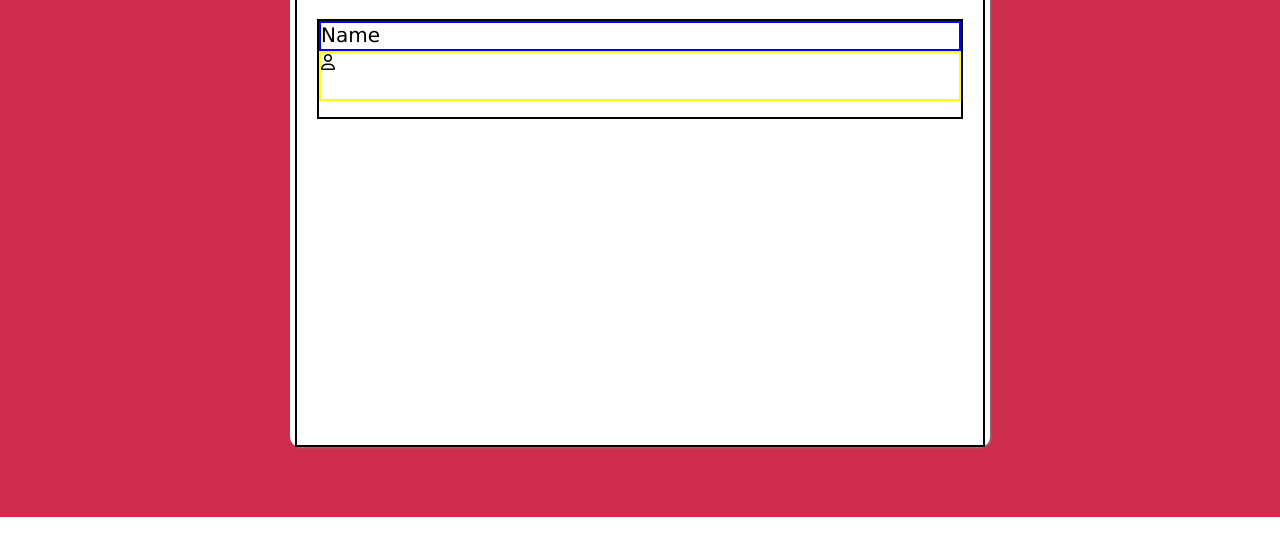
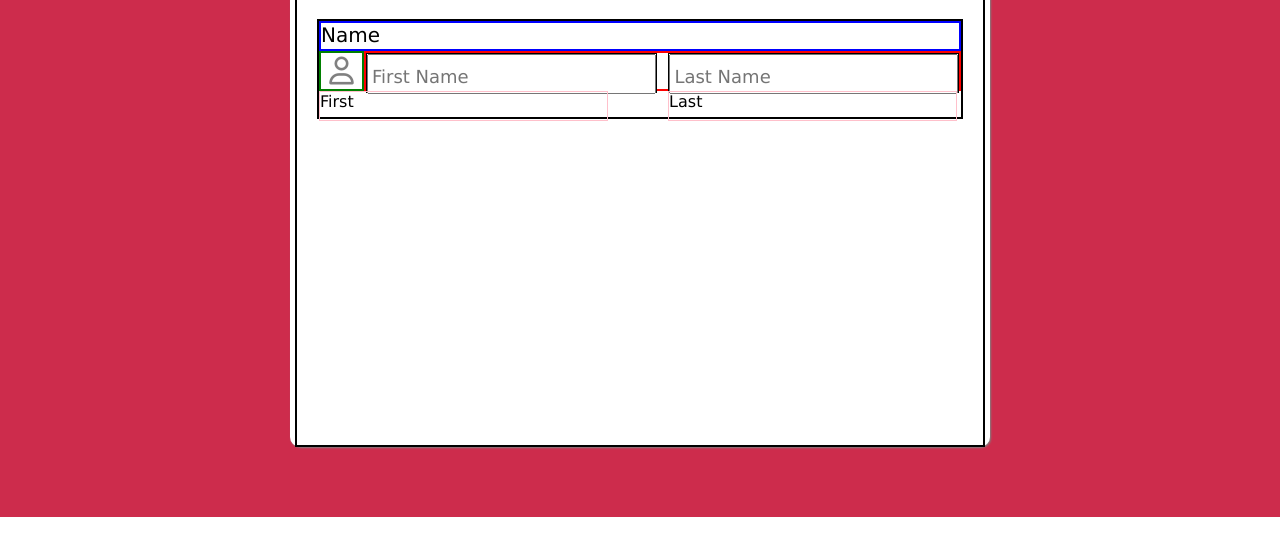
Before and after one commit to Prabhjot20022008/Sign-up, a plain HTML site: page index.html in a window 1280 px wide. Shown: the part 223-778 px from the top of the page. Drawn offline with Linux system fonts and the light colour scheme.

Commit message:
made name part

```diff
--- a/index.html
+++ b/index.html
@@ -27,6 +27,7 @@
                 </div>
 
                 <div class="form-body">
+                    <form action="/action.php">
                         <div class="name part">
 
                             <div class="name h1">
@@ -34,11 +35,33 @@
                             </div>
 
                             <div class="name h2">
-                            <div class=" name h2-icon">
+                                <div class="h2-a">
                                     <i class="fa-regular fa-user"></i>
                                  </div>
+
+                                <div class="h2-b">
+                                    <div class="h2-b-1">
+                                        <input type="text" placeholder="First Name">
+                                    </div>
+                                     <div class="h2-b-1">
+                                        <input type="text" placeholder="Last Name">
                                     </div>
                                 </div>
+
+                            </div>
+
+                            <div class="h3">
+                                <div class="h3-a">
+                                    <p>First</p>
+                                </div>
+
+                                <div class="h3-b">
+                                    <p>Last</p>
+                                </div>
+                            </div>
+
+                        </div>
+                    </form>
                 </div>
 
 
--- a/style.css
+++ b/style.css
@@ -91,7 +91,62 @@ main{
 }
 
 .h2{
-    height: 50px;
+    height: 40px;
     width: 100%;
-    border: 2px solid yellow;
+    display: flex;
 }
+
+.h2-a{
+    height: 40px;
+    width: 7%;
+    border: 2px solid green;
+    display: flex;
+    justify-content: center;
+    align-items: center;
+}
+
+.h2-a i{
+    font-size: 28px;
+    color: grey;
+}
+
+.h2-b{
+    height: 40px;
+    width: 93%;
+    border: 2px solid red;
+    display: flex;
+    justify-content: space-between;
+}
+
+.h2-b-1{
+    height: 40px;
+    width: 49%;
+    border: 1px solid black;
+}
+
+input{
+    height: 40px;
+    width: 100%;
+    font-size: 18px;
+    padding: 4px 0px 0px 3px;
+}
+
+.h3{
+    height: 30px;
+    width: 100%;
+    display: flex;
+    justify-content: space-between;
+}
+
+.h3-a{
+    height: 30px;
+    width: 45%;
+    border: 1px solid pink;
+}
+
+.h3-b{
+    height: 30px;
+    width: 45%;
+    border: 1px solid pink;
+    margin-right: 4px;
+}
```
Lines whose indentation alone changed are shown as unchanged.
